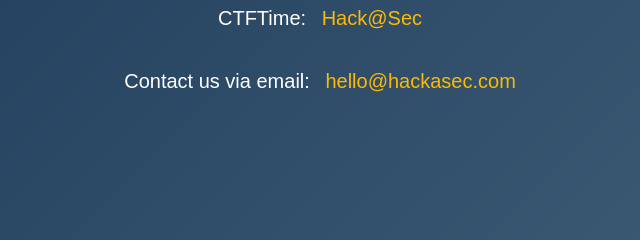
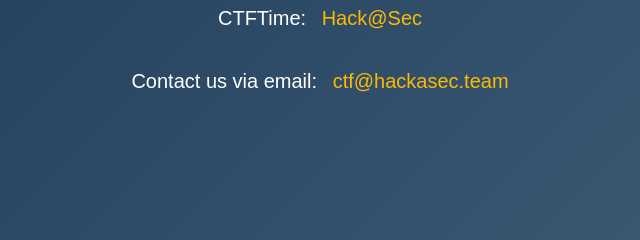
Before and after one commit to HackaSec/hackasec.github.io, a plain HTML site: page index.html in a window 1280 px wide. Shown: the part 336-576 px from the top of the page, 315-955 px from the left. Drawn offline with Linux system fonts and the light colour scheme.

Commit message:
Update index.html

```diff
--- a/index.html
+++ b/index.html
@@ -77,7 +77,7 @@
   <div class="contact-info">
     <p>Follow us on Twitter: <a href="https://twitter.com/hackasec" target="_blank">Hack@Sec Official</a></p>
     <p>CTFTime: <a href="https://ctftime.org/team/135426" target="_blank">Hack@Sec</a></p>
-    <p>Contact us via email: <a href="mailto:hello@hackasec.com">hello@hackasec.com</a></p>
+    <p>Contact us via email: <a href="mailto:ctf@hackasec.team">ctf@hackasec.team</a></p>
   </div>
 </div>
 
```
